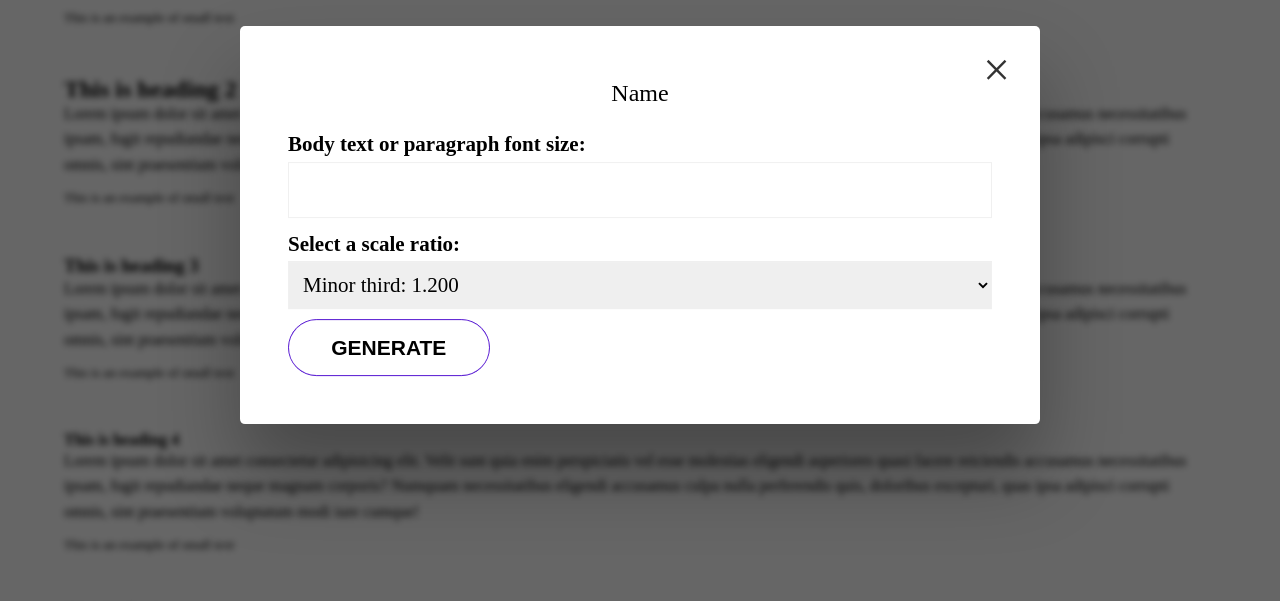
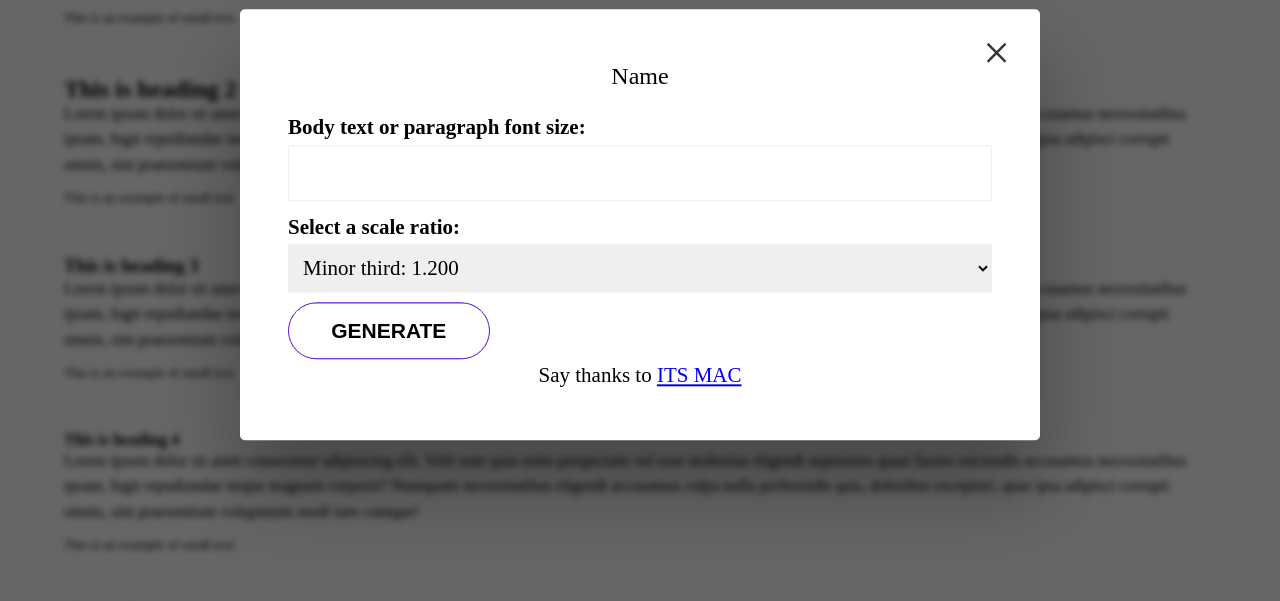
Before and after one commit to itsmacr8/Phreyah, a website built with Vite: page index.html in a window 1280 px wide. Both pictures are taken after a click on the button "Settings". Shown: the part 175-776 px from the top of the page. Built offline with nearby package versions, Linux system fonts and the light colour scheme.

Commit message:
Add my signature to modal

```diff
--- a/index.html
+++ b/index.html
@@ -58,6 +58,7 @@
               <span>.</span>
             </div>
           </button>
+          <div class="text-center">Say thanks to <a href="https://www.linkedin.com/in/itsmacr8/">ITS MAC</a></div>
         </form>
       </div>
     </div>
```
